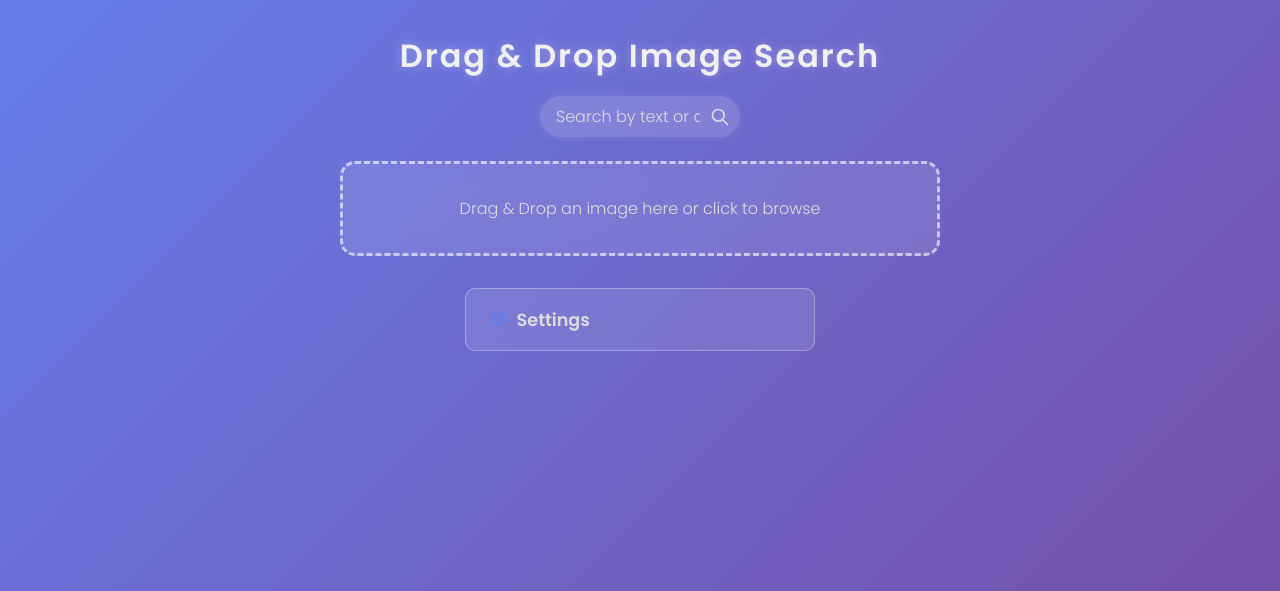
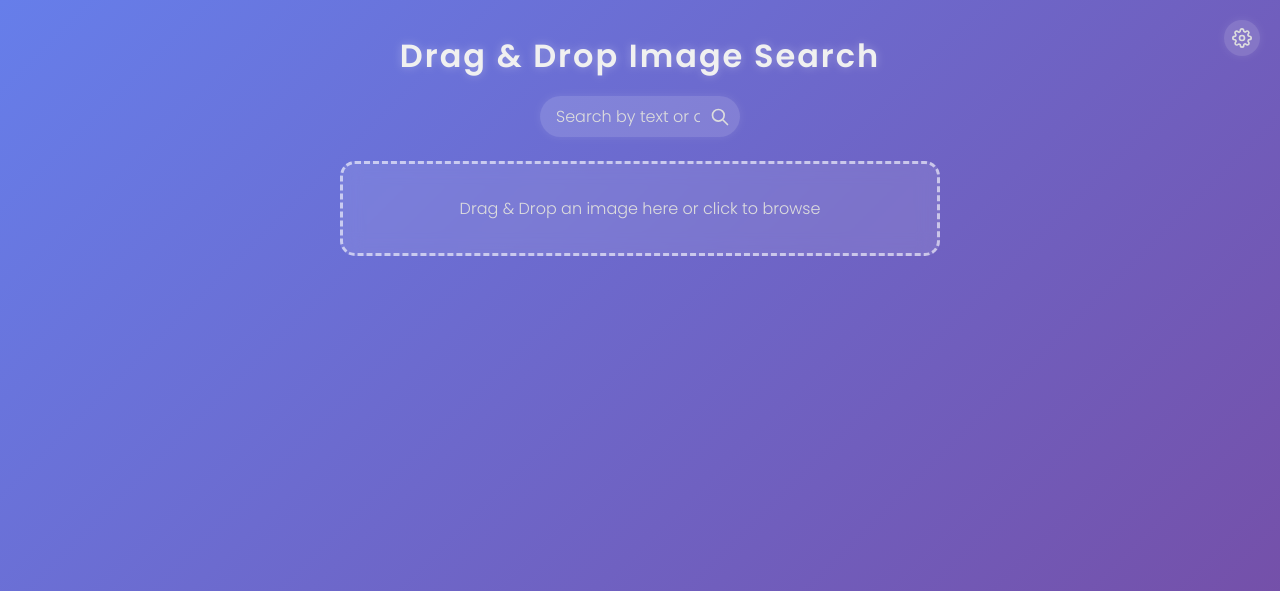
Before and after one commit to JonPlaytv/imagedb, a Flask app: page / in a window 1280 px wide. Shown: the top 591 px of the page. Run offline with Flask 3, Linux system fonts and the light colour scheme; parts of the project's set-up code (start-up, migrations or seed data) failed here and were passed over.

Commit message:
Implement dark mode feature and enhance settings panel functionality

```diff
--- a/templates/index.html
+++ b/templates/index.html
@@ -128,40 +134,67 @@
       background: #222;
     }
 
-    /* Settings panel */
-    details#settings {
-      width: 350px;
+    /* Settings icon button fixed top right */
+    #settings-btn {
+      position: fixed;
+      top: 20px;
+      right: 20px;
+      width: 36px;
+      height: 36px;
+      background: rgba(255 255 255 / 0.15);
+      border: none;
+      border-radius: 50%;
+      cursor: pointer;
+      display: flex;
+      align-items: center;
+      justify-content: center;
+      box-shadow: 0 0 10px rgba(255 255 255 / 0.1);
+      transition: background-color 0.3s ease;
+      z-index: 10000;
+      color: #ddd;
+    }
+    #settings-btn:hover {
+      background: rgba(255 255 255 / 0.35);
+      color: #fff;
+    }
+
+    /* Settings panel popup */
+    #settings-panel {
+      position: fixed;
+      top: 60px;
+      right: 20px;
+      width: 320px;
       max-width: 90vw;
-      margin-bottom: 2rem;
+      background: rgba(255 255 255 / 0.1);
       border: 1.5px solid rgba(255 255 255 / 0.3);
-      border-radius: 10px;
-      padding: 1rem 1.5rem;
-      background: rgba(255 255 255 / 0.1);
+      border-radius: 12px;
+      padding: 1.2rem 1.5rem;
       color: #ddd;
+      box-shadow: 0 8px 24px rgba(0,0,0,0.4);
+      backdrop-filter: blur(12px);
+      user-select: none;
+      display: none;
+      z-index: 9999;
+      transition: background-color 0.3s ease, border-color 0.3s ease, color 0.3s ease;
+    }
+    body.dark-mode #settings-panel {
+      background: rgba(40 40 40 / 0.9);
+      border-color: #555;
+      color: #eee;
+    }
+
+    #settings-panel.open {
+      display: block;
+    }
+
+    #settings-panel label {
+      display: flex;
+      align-items: center;
+      gap: 0.5rem;
+      font-weight: 600;
+      font-size: 1rem;
       cursor: pointer;
       user-select: none;
-      transition: background-color 0.3s ease, border-color 0.3s ease;
-    }
-    details#settings[open] {
-      background: rgba(255 255 255 / 0.25);
-      border-color: #fff;
-      color: #fff;
-    }
-    details#settings summary {
-      font-weight: 600;
-      font-size: 1.1rem;
-      outline: none;
-      cursor: pointer;
-      list-style: none;
-    }
-    details#settings summary::-webkit-details-marker {
-      display: none;
-    }
-    details#settings summary::before {
-      content: "⚙ ";
-      font-size: 1.2rem;
-      color: #667eea;
-      margin-right: 0.3rem;
     }
 
     #site-input {
@@ -311,16 +362,6 @@
       <path d="M21 21l-6-6m2-5a7 7 0 1 0-14 0 7 7 0 0 0 14 0z" stroke="#ddd" stroke-width="2" fill="none" stroke-linecap="round" stroke-linejoin="round"/>
     </svg>
     <input type="file" id="fileElem" name="query" accept="image/*" style="display:none" />
-  </form>
-
-  <label id="drop-area" for="fileElem">
-    <p>Drag & Drop an image here or click to browse</p>
-    <img id="preview-thumb" alt="Preview Thumbnail" />
-  </label>
-
-  <!-- Settings Panel -->
-  <details id="settings">
-    <summary>Settings</summary>
     <input
       type="text"
       id="site-input"
@@ -328,9 +369,43 @@
       placeholder="Scrape a website URL (e.g. https://example.com)"
       autocomplete="off"
       spellcheck="false"
-      form="search-form"
+      style="display:none"
     />
-  </details>
+  </form>
+
+  <label id="drop-area" for="fileElem" tabindex="0" role="button" aria-label="Drag and drop image or click to browse">
+    <p>Drag & Drop an image here or click to browse</p>
+    <img id="preview-thumb" alt="Preview Thumbnail" />
+  </label>
+
+  <!-- Settings button -->
+  <button id="settings-btn" aria-label="Open settings" title="Settings">
+    <svg xmlns="http://www.w3.org/2000/svg" fill="none" stroke="currentColor" stroke-width="2" stroke-linecap="round" stroke-linejoin="round"
+      viewBox="0 0 24 24" width="20" height="20" aria-hidden="true" focusable="false">
+      <circle cx="12" cy="12" r="3"></circle>
+      <path d="M19.4 15a1.65 1.65 0 0 0 .33 1.82l.06.06a2 2 0 1 1-2.83 2.83l-.06-.06a1.65 1.65 0 0 0-1.82-.33 1.65 1.65 0 0 0-1 1.51V21a2 2 0 1 1-4 0v-.09a1.65 1.65 0 0 0-1-1.51 1.65 1.65 0 0 0-1.82.33l-.06.06a2 2 0 1 1-2.83-2.83l.06-.06a1.65 1.65 0 0 0 .33-1.82 1.65 1.65 0 0 0-1.51-1H3a2 2 0 1 1 0-4h.09a1.65 1.65 0 0 0 1.51-1 1.65 1.65 0 0 0-.33-1.82l-.06-.06a2 2 0 1 1 2.83-2.83l.06.06a1.65 1.65 0 0 0 1.82.33h.01a1.65 1.65 0 0 0 1-1.51V3a2 2 0 1 1 4 0v.09a1.65 1.65 0 0 0 1 1.51 1.65 1.65 0 0 0 1.82-.33l.06-.06a2 2 0 1 1 2.83 2.83l-.06.06a1.65 1.65 0 0 0-.33 1.82v.01a1.65 1.65 0 0 0 1.51 1H21a2 2 0 1 1 0 4h-.09a1.65 1.65 0 0 0-1.51 1z"></path>
+    </svg>
+  </button>
+
+  <!-- Settings panel -->
+  <div id="settings-panel" role="dialog" aria-modal="true" aria-labelledby="settings-title" tabindex="-1">
+    <h2 id="settings-title" style="margin-bottom:1rem; font-weight:600; font-size:1.25rem; color:#667eea;">Settings</h2>
+
+    <label for="darkmode-toggle">
+      <input type="checkbox" id="darkmode-toggle" />
+      Dark Mode
+    </label>
+
+    <input
+      type="text"
+      id="site-input-settings"
+      name="site_query"
+      placeholder="Scrape a website URL (e.g. https://example.com)"
+      autocomplete="off"
+      spellcheck="false"
+      style="margin-top:1.5rem;"
+    />
+  </div>
 
   <div id="results">
     {% for path, hdiff, sim, caption, tags in matches %}
@@ -360,7 +435,10 @@
   const searchForm = document.getElementById('search-form');
   const searchInput = document.getElementById('search-input');
   const searchIcon = document.getElementById('search-icon');
-  const siteInput = document.getElementById('site-input');
+  const settingsBtn = document.getElementById('settings-btn');
+  const settingsPanel = document.getElementById('settings-panel');
+  const darkmodeToggle = document.getElementById('darkmode-toggle');
+  const siteInputSettings = document.getElementById('site-input-settings');
 
   // Show preview thumbnail when image selected
   function showPreview(file) {
@@ -383,7 +461,7 @@
       showPreview(fileInput.files[0]);
       // Clear other inputs
       searchInput.value = '';
-      siteInput.value = '';
+      siteInputSettings.value = '';
       submitForm();
     }
   });
@@ -410,7 +488,7 @@
       showPreview(e.dataTransfer.files[0]);
       // Clear other inputs
       searchInput.value = '';
-      siteInput.value = '';
+      siteInputSettings.value = '';
       submitForm();
     }
   });
@@ -423,8 +501,8 @@
       formData.append('query', fileInput.files[0]);
     } else if (searchInput.value.trim()) {
       formData.append('text_query', searchInput.value.trim());
-    } else if (siteInput.value.trim()) {
-      formData.append('site_query', siteInput.value.trim());
+    } else if (siteInputSettings.value.trim()) {
+      formData.append('site_query', siteInputSettings.value.trim());
     } else {
       // Nothing to search
       return;
@@ -453,14 +531,14 @@
       e.preventDefault();
       // Clear file and site input to prefer text search
       fileInput.value = '';
-      siteInput.value = '';
+      siteInputSettings.value = '';
       previewThumb.style.display = 'none';
       submitForm();
     }
   });
 
   // Enter on site input triggers scrape
-  siteInput.addEventListener('keydown', e => {
+  siteInputSettings.addEventListener('keydown', e => {
     if(e.key === 'Enter'){
       e.preventDefault();
       // Clear file and text input to prefer site scraping
@@ -475,7 +553,7 @@
   searchIcon.addEventListener('click', () => {
     if(searchInput.value.trim()){
       fileInput.value = '';
-      siteInput.value = '';
+      siteInputSettings.value = '';
       previewThumb.style.display = 'none';
       submitForm();
       searchInput.focus();
@@ -487,7 +565,7 @@
     // Clear file input and text input
     fileInput.value = '';
     searchInput.value = tag;
-    siteInput.value = '';
+    siteInputSettings.value = '';
     previewThumb.style.display = 'none';
 
     const formData = new FormData();
@@ -543,6 +621,38 @@
     }
   });
 
+  // Settings panel toggle
+  settingsBtn.addEventListener('click', () => {
+    if(settingsPanel.classList.contains('open')){
+      settingsPanel.classList.remove('open');
+    } else {
+      settingsPanel.classList.add('open');
+      settingsPanel.focus();
+    }
+  });
+
+  // Close settings panel on Escape
+  settingsPanel.addEventListener('keydown', e => {
+    if(e.key === "Escape"){
+      settingsPanel.classList.remove('open');
+      settingsBtn.focus();
+    }
+  });
+
+  // Dark mode toggle
+  darkmodeToggle.addEventListener('change', () => {
+    if(darkmodeToggle.checked){
+      document.body.classList.add('dark-mode');
+    } else {
+      document.body.classList.remove('dark-mode');
+    }
+  });
+
+  // Initialize darkmode toggle state from body class
+  window.addEventListener('DOMContentLoaded', () => {
+    darkmodeToggle.checked = document.body.classList.contains('dark-mode');
+  });
+
   // Initial attach
   attachCardClickEvents();
   attachTagClickEvents();
```
Also changed, not shown: other parts of templates/index.html (+26 -2 lines).
